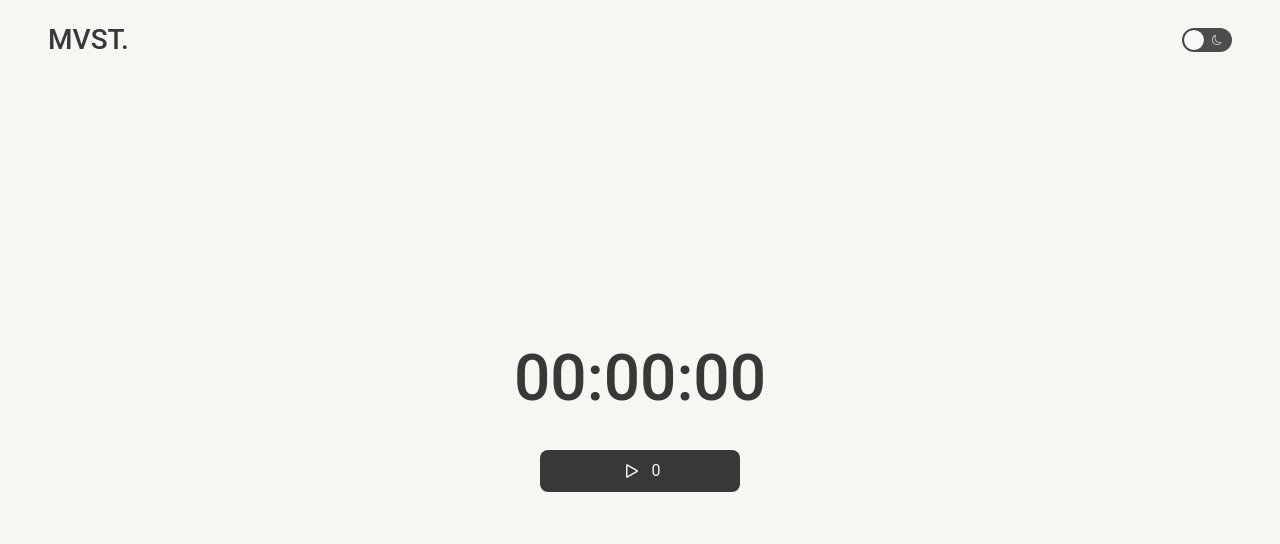
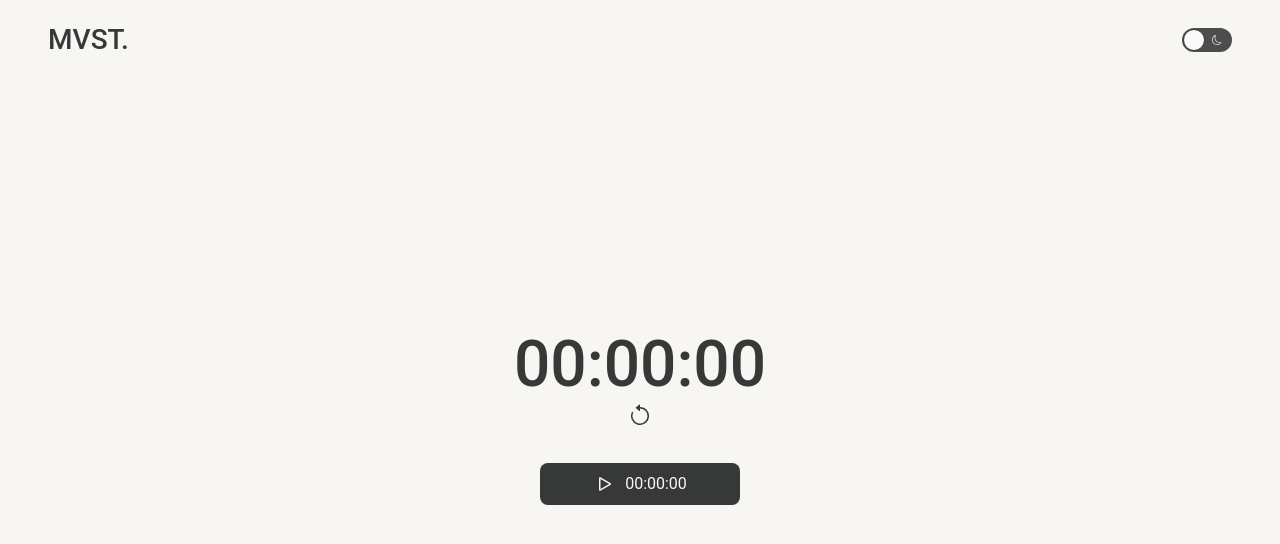
Before and after one commit to Ricard-Garcia/mvst-coding-challenge, a React (Create React App) app in the folder packages/client/: page / in a window 1280 px wide. Shown: the top 544 px of the page. Built offline with nearby package versions, Linux system fonts and the light colour scheme.

Commit message:
feat: finished frontend timer functionality

```diff
--- a/packages/client/src/components/Layout/Layout.scss
+++ b/packages/client/src/components/Layout/Layout.scss
@@ -5,7 +5,7 @@
   }
   main {
     flex-grow: 1;
-    #totalTime {
+    #totalTimeWrapper {
       margin-bottom: 34px;
     }
     #timeButton {
--- a/packages/client/src/components/Layout/Layout.tsx
+++ b/packages/client/src/components/Layout/Layout.tsx
@@ -1,8 +1,9 @@
-import React, { useState } from "react";
+import React, { useState, useEffect } from "react";
 
 // Utils
 import { setTheme } from "../../utils/theme";
 import { VoidFunction } from "../../utils/types";
+import { setLocalStorage, getLocalStorage } from "../../utils/localStorage";
 
 // Styles
 import "./Layout.scss";
@@ -12,13 +13,25 @@ import Header from "../../components/Header";
 import Main from "../../components/Main";
 
 export default function Layout() {
+  // State
   const [isLight, setIsLight] = useState<boolean>(true);
+
+  // Theme colors
   const [primary, secondary] = setTheme(isLight);
 
   // Change theme
   const handleTheme: VoidFunction = () => {
     setIsLight(!isLight);
+    setLocalStorage("isLight", String(isLight));
   };
+
+  // If set, get localStorage on load
+  useEffect(() => {
+    if (getLocalStorage("isLight")) {
+      const localStorageTheme = getLocalStorage("isLight");
+      setIsLight(JSON.parse(localStorageTheme));
+    }
+  }, []);
 
   return (
     <div
--- a/packages/client/src/components/Main/Main.tsx
+++ b/packages/client/src/components/Main/Main.tsx
@@ -1,18 +1,52 @@
-import React from "react";
+import React, { useState, useEffect } from "react";
+import { BsArrowCounterclockwise } from "react-icons/bs";
 
 // Utils
 import { ThemeProp } from "../../utils/types";
+import { setTheme } from "../../utils/theme";
+import { translateTime } from "../../utils/time";
 
 // Components
 import TimerButton from "../TimerButton";
 
 export default function Main({ isLight }: ThemeProp) {
+  // State
+  const [totalTime, setTotalTime] = useState<number>(0);
+
+  // Theme colors
+  const [primary, secondary] = setTheme(isLight);
+
+  // Load total from database
+  const loadTotalTime = (): number => {
+    // call to api
+    // setTotalTime(totalTimeDB)
+    return 0;
+  };
+
+  const handleRefreshTotal = (): void => {
+    console.log("Refreshed total!");
+    // setTotalTime(1000);
+  };
+
+  // Mount state
+  useEffect(() => {
+    loadTotalTime();
+  }, []);
+
   return (
     <main className="d-flex flex-column justify-content-center align-items-center pb-5">
       {/* Total time */}
-      <h1 id="totalTime" className="ft-large">
-        00:00:00
-      </h1>
+      <div
+        id="totalTimeWrapper"
+        className="d-flex flex-column align-items-center"
+      >
+        <h1 id="totalTime" className="ft-large m-0">
+          {translateTime(totalTime)}
+        </h1>
+        <button type="button" onClick={handleRefreshTotal}>
+          <BsArrowCounterclockwise className={`ft-medium ft-${secondary}`} />
+        </button>
+      </div>
       {/* Timer button */}
       <TimerButton isLight={isLight} />
     </main>
--- a/packages/client/src/components/TimerButton/TimerButton.tsx
+++ b/packages/client/src/components/TimerButton/TimerButton.tsx
@@ -2,18 +2,19 @@ import React, { useState, useEffect } from "react";
 import { BsPlay, BsPause } from "react-icons/bs";
 
 // Utils
-import { ThemeProp, VoidFunction, TimeType } from "../../utils/types";
+import { ThemeProp, VoidFunction } from "../../utils/types";
 import { setTheme } from "../../utils/theme";
 import { translateTime } from "../../utils/time";
 
 export default function TimerButton({ isLight }: ThemeProp) {
+  // State
   const [isCounting, setIsCounting] = useState<boolean>(false);
-  const [count, setCount] = useState<TimeType>({
-    start: 0,
-    stop: 0,
-    current: 0,
-  });
+  const [count, setCount] = useState<number>(0);
 
+  // Variables
+  const oneSecond: number = 1000;
+
+  // Theme colors
   const [primary, secondary] = setTheme(isLight);
 
   //   Start/stop counting
@@ -21,30 +22,30 @@ export default function TimerButton({ isLight }: ThemeProp) {
     // Starting
     if (!isCounting) {
       setIsCounting(true);
-      const start: number = Date.now();
-      setCount({ ...count, start: start });
     }
     // Stopping
     else {
       setIsCounting(false);
-      const stop: number = Date.now();
-      setCount({ ...count, stop: stop });
     }
   };
 
   // Update count
   useEffect(() => {
-    if (isCounting) {
+    // Updating after first second
+    if (isCounting && count !== 0) {
       setTimeout(() => {
-        setCount({
-          ...count,
-          current: count.current + 1,
-        });
-      }, 1000);
-      console.log(count.current);
-    } else {
-      const resultantTime: number = count.stop - count.start;
-      translateTime(resultantTime);
+        setCount(count + oneSecond);
+      }, oneSecond);
+    }
+    // Adding first seccond
+    else if (isCounting) {
+      setTimeout(() => {
+        setCount(count + oneSecond);
+      }, oneSecond);
+    }
+    // Reset count
+    else {
+      setCount(0);
     }
   }, [isCounting, count]);
 
@@ -61,7 +62,7 @@ export default function TimerButton({ isLight }: ThemeProp) {
       ) : (
         <BsPlay className="ft-medium me-2" />
       )}
-      <p className="m-0">{count.current}</p>
+      <p className="m-0">{translateTime(count)}</p>
     </button>
   );
 }
--- /dev/null
+++ b/packages/client/src/utils/localStorage.ts
@@ -0,0 +1,8 @@
+export function setLocalStorage(key: string, value: string): void {
+  localStorage.setItem(key, value);
+}
+
+export function getLocalStorage(key: string): string | null {
+  const localStorageValue = localStorage.getItem(key);
+  return localStorageValue;
+}
--- a/packages/client/src/utils/time.ts
+++ b/packages/client/src/utils/time.ts
@@ -1,4 +1,4 @@
-export function translateTime(duration: number): void {
+export function translateTime(duration: number): string {
   let seconds: number | string = Math.floor((duration / 1000) % 60);
   let minutes: number | string = Math.floor((duration / (1000 * 60)) % 60);
   let hours: number | string = Math.floor((duration / (1000 * 60 * 60)) % 24);
@@ -7,5 +7,5 @@ export function translateTime(duration: number): void {
   minutes = minutes < 10 ? "0" + minutes : minutes;
   seconds = seconds < 10 ? "0" + seconds : seconds;
 
-  console.log("Resultant time =>" + hours + ":" + minutes + ":" + seconds);
+  return String(hours + ":" + minutes + ":" + seconds);
 }
```
